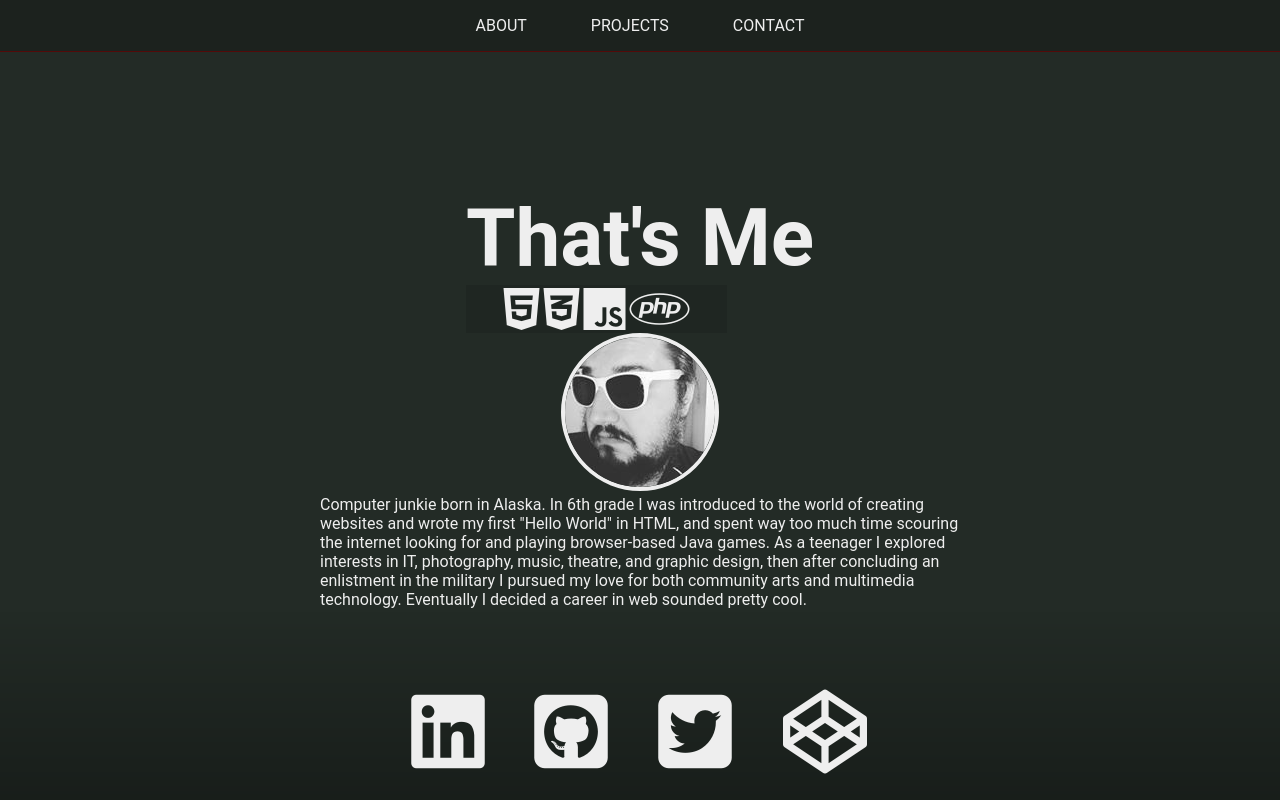
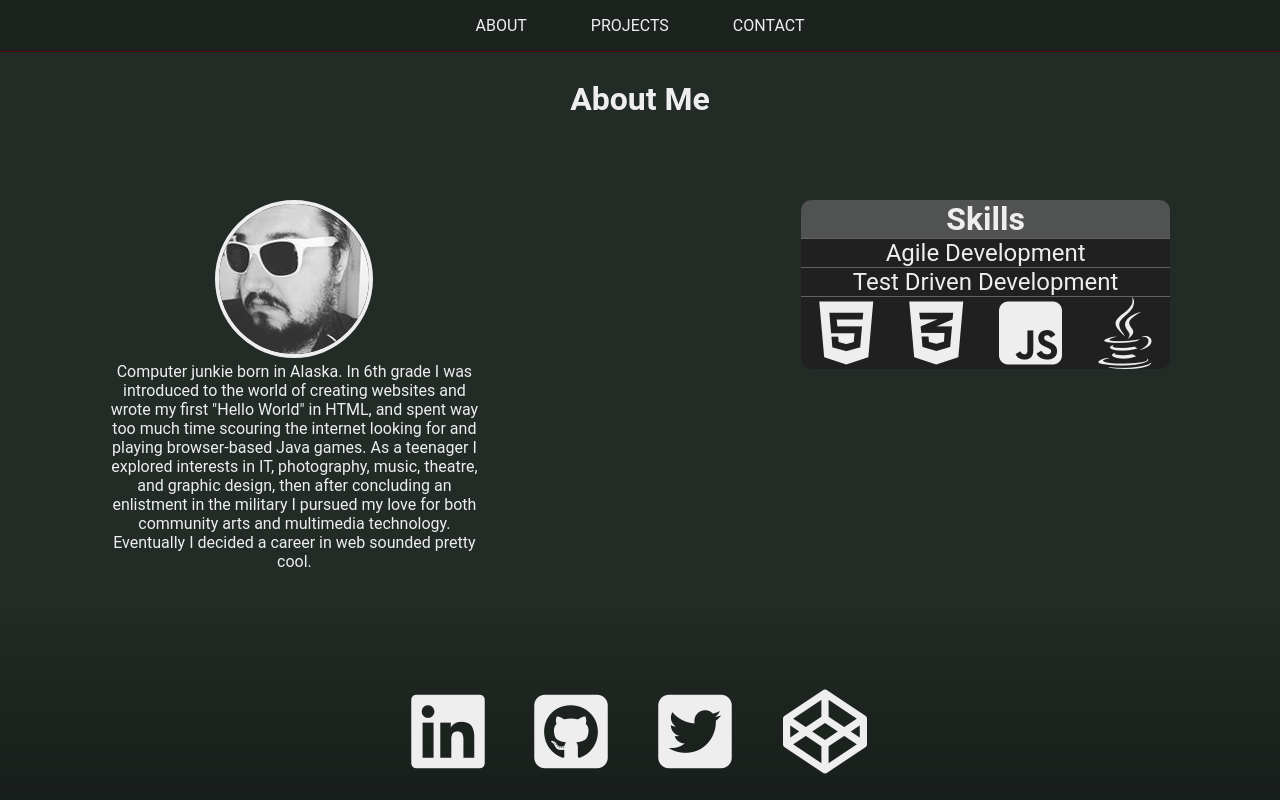
Before and after one commit to ja-br/ja-br.github.io, a plain HTML site: page index.html in a window 1280 px wide. Drawn offline with Linux system fonts and the light colour scheme.

Commit message:
Replaced section flexbox with grid

```diff
--- a/css/style.css
+++ b/css/style.css
@@ -42,10 +42,37 @@ a{
   scroll-snap-type: y mandatory;
 }
 
+.col-list{
+  display: flex;
+  flex-direction: column;
+  background-color: rgba(30,30,30,0.8);
+  border-radius: 10px;
+  align-items: center;
+  justify-content: flex-end;
+}
+
+.col-list h3{
+  background-color: rgba(200, 200, 200, 0.3);
+  border-radius: 10px 10px 0 0;
+  width: 100%;
+  text-align: center;
+  font-size: 2rem;
+}
+
+
+.col-list div{
+  border-top: 1px solid rgba(200, 200, 200, 0.4);
+  width: 100%;
+  text-align: center;
+  height:30%;
+  font-size: 1.5rem;
+
+}
+
+
 /* Navbar Begin */
 .navbar {
   position: sticky;
-  display: flex;
   top: 0;
   z-index: 1;
   width: 100%;
@@ -63,6 +90,7 @@ a{
 .navbar ul li {
   margin: 0 1rem;
   padding: 1rem;
+
 }
 
 .navbar ul li a {
@@ -120,18 +148,46 @@ header {
 
 /* Section Begin */
 section {
+scroll-snap-align: center;
 
-  scroll-snap-align: center;
 }
 
-.section-flex{
-  display: flex;
-  align-items: center;
-  justify-content: space-evenly;
+.section-grid{
+  display: grid;
+  grid-template-columns: 40% 20% 40%;
+  grid-template-rows: 10% 15% 40% 20%;
+  width: 90%;
+  height: 100vh;
+  margin: 0 auto;
+  justify-items: center;
   text-align: center;
-  width: 100%;
-  height: 100vh;
-  margin-bottom:100%;
+}
+
+.section-grid h2{
+  grid-row: 2;
+  grid-column: 2;
+  font-size: 2rem;
+}
+
+.section-grid .col-left{
+  position: relative;
+  grid-column: 1;
+  grid-row: 3;
+  width:80%;
+}
+
+.section-grid .col-center{
+  grid-column: 2;
+  grid-row: 3;
+  width:80%;
+
+}
+.section-grid .col-right{
+  grid-column: 3;
+  grid-row: 3;
+  width:80%;
+  height: 50%;
+
 }
 
 .section-flex h2{
@@ -153,9 +209,10 @@ section {
 }
 
 /* About Section */
-.tech-icons{
-  width:75%;
-  background-color: rgba(0,0,0,0.1);
+.icons-tech{
+  width:50%;
+  display: flex;
+  justify-content: space-around;
 }
 
 
@@ -168,6 +225,7 @@ footer{
   justify-content: center;
   width: 100%;
   background-image: linear-gradient(to top, rgba(0,0,0,0.3), rgba(0,0,0,0));
+  z-index: 2;
 }
 
 footer a{
--- a/index.html
+++ b/index.html
@@ -28,41 +28,52 @@
     </nav> <!-- Navbar -->
 
     <section id="about">
-      <div class="section-flex">
-        <div>
-          <h2>That's Me</h1>
-            <div class="tech-icons">
-              <i class="fab fa-html5 fa-3x"></i>
-              <i class="fab fa-css3-alt fa-3x"></i>
-              <i class="fab fa-js fa-3x"></i>
-              <i class="fab fa-php fa-3x"></i>
-            </div>
-        </div>
-        <div>
+      <div class="section-grid">
+        <h2>About Me</h2>
+        <div class="col-left">
           <img src="img/0.jpeg" class="round round-border" alt="My Face">
-        </div>
-        <div class="content">
+
           <p>Computer junkie born in Alaska. In 6th grade I was introduced to the world of creating websites and wrote
             my
             first "Hello World" in HTML, and spent way too much time scouring the internet looking for and playing
             browser-based
-            Java games. As a teenager I explored interests in IT, photography, music, theatre, and graphic design, then
+            Java games. As a teenager I explored interests in IT, photography, music, theatre, and graphic design,
+            then
             after
             concluding an enlistment in the military I pursued my love for both community arts and multimedia
             technology.
             Eventually I decided a career in web sounded pretty cool.
           </p>
         </div>
+        <div class="col-center">
+        </div>
+        <div class="col-right">
+          <div class="col-list">
+            <h3>Skills</h3>
+
+            <div>Agile Development</div>
+            <div>Test Driven Development</div>
+            <div class="icons-tech">
+              <i class="fab fa-html5 fa-3x"></i>
+              <i class="fab fa-css3-alt fa-3x"></i>
+              <i class="fab fa-js-square fa-3x"></i>
+              <i class="fab fa-java fa-3x"></i>
+            </div>
+          </div>
+        </div>
 
       </div>
     </section> <!-- About -->
 
     <section id="projects">
-      <div class="section-flex">
-        <div>
+      <div class="section-grid">
+        <div class="col-left">
           <h2>Projects</h2>
         </div>
-        <div>
+        <div class="col-center">
+
+        </div>
+        <div class="col-right">
           <article id="project1">
             <div>Project 1</div>
           </article>
@@ -80,11 +91,14 @@
     </section> <!-- Projects -->
 
     <section id="contact">
-      <div class="section-flex">
-        <div>
+      <div class="section-grid">
+        <div class="col-left">
           <h2>Get In Touch</h1>
         </div>
-        <div>
+        <div class="col-center">
+
+        </div>
+        <div class="col-right">
           <p>
             Lorem ipsum dolor sit amet consectetur adipisicing elit. Saepe dolores
             doloremque, aut cum debitis dolorum?
```
